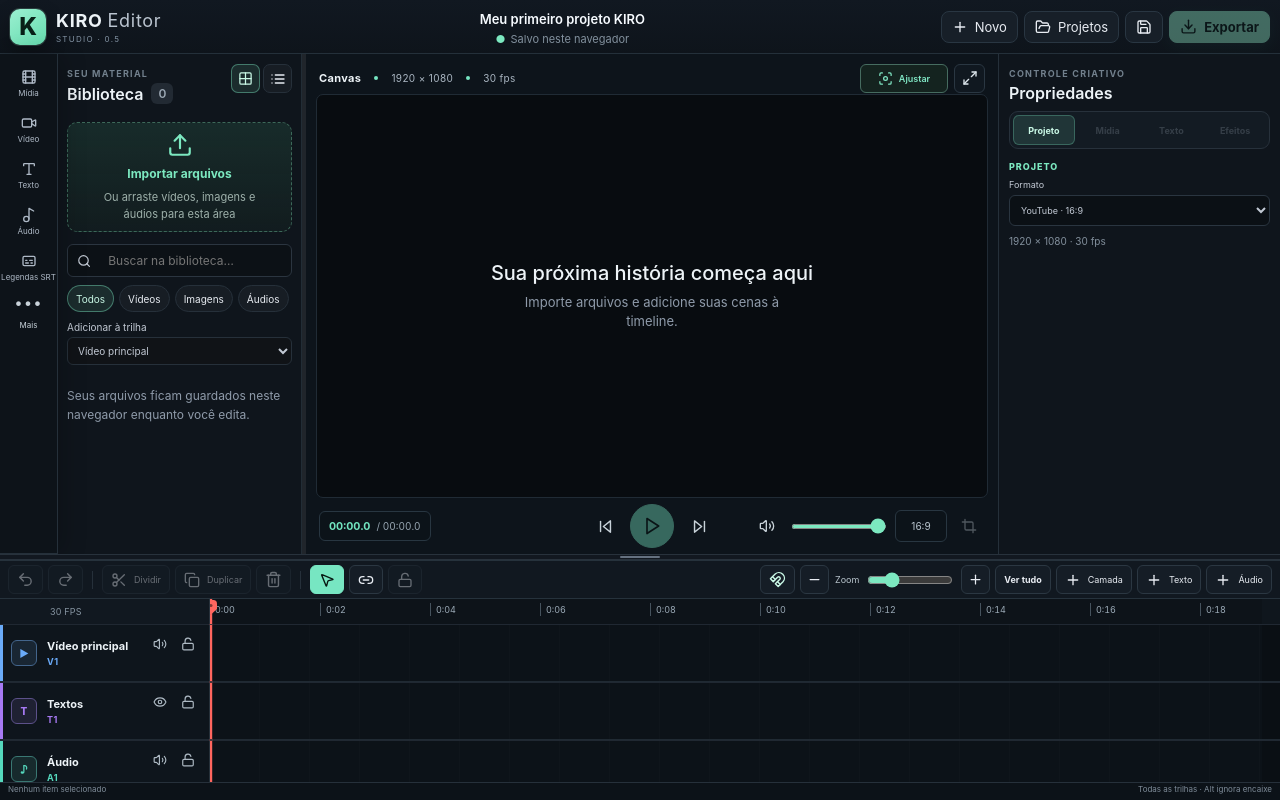
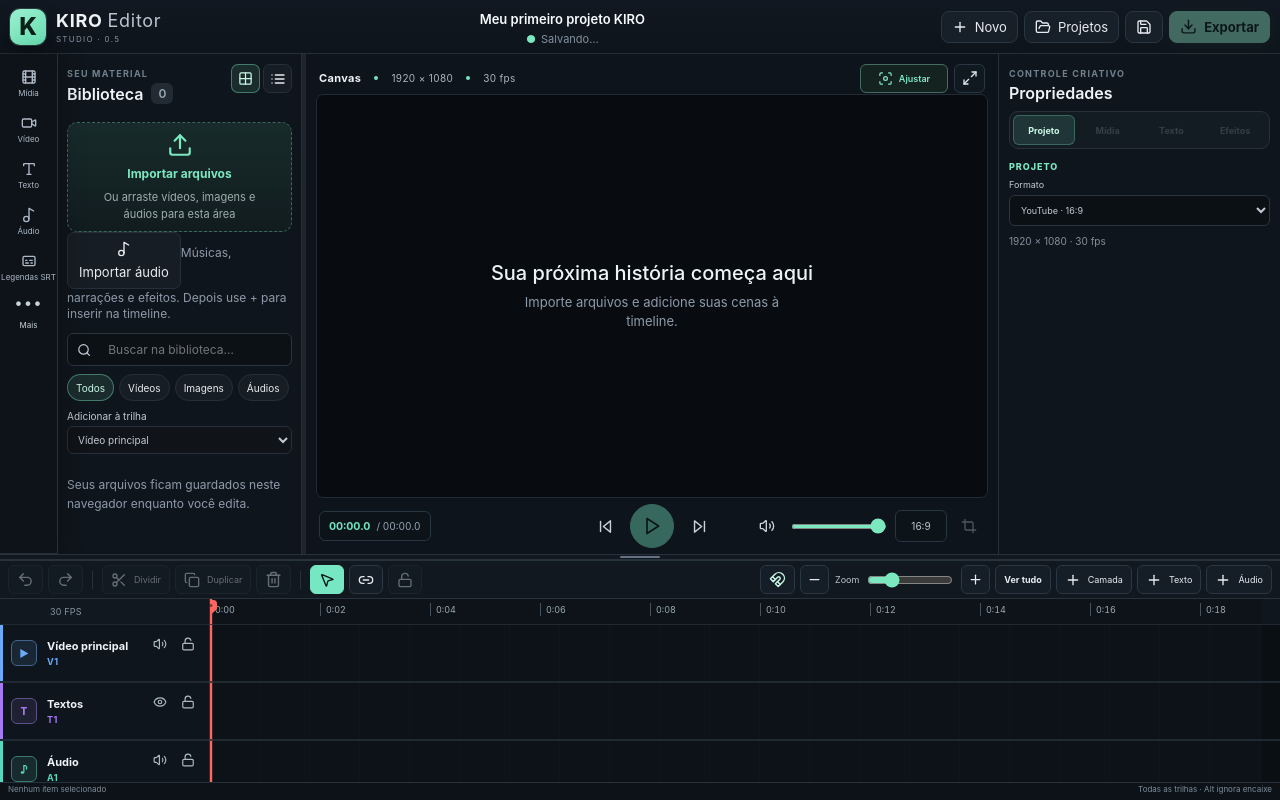
Before and after one commit to kiroaventureiro/kiro-editor, a React (Vite) app: page / in a window 1280 px wide. Built offline with nearby package versions, Linux system fonts and the light colour scheme.

Commit message:
feat: add dedicated audio import entry

```diff
--- a/src/components/MediaLibrary.tsx
+++ b/src/components/MediaLibrary.tsx
@@ -1,4 +1,4 @@
-import { Grid2X2, Link2, List, Plus, Search, Upload } from "lucide-react";
+import { Grid2X2, Link2, List, Music2, Plus, Search, Upload } from "lucide-react";
 import { useMemo, useState } from "react";
 import type { MediaAsset, Track } from "../editor/types";
 
@@ -99,6 +99,27 @@ export default function MediaLibrary({
           }}
         />
       </label>
+
+      <div className="library-audio-entry">
+        <label className={`button audio-import-button ${busy ? "disabled" : ""}`}>
+          <Music2 size={16} />
+          <span>Importar áudio</span>
+          <input
+            aria-label="Importar áudio"
+            hidden
+            type="file"
+            accept="audio/*"
+            multiple
+            disabled={busy}
+            onChange={(e) => {
+              setFilter("audio");
+              onImport(e.target.files);
+              e.target.value = "";
+            }}
+          />
+        </label>
+        <small>Músicas, narrações e efeitos. Depois use + para inserir na timeline.</small>
+      </div>
 
       <label className="search">
         <Search size={16} />
```
